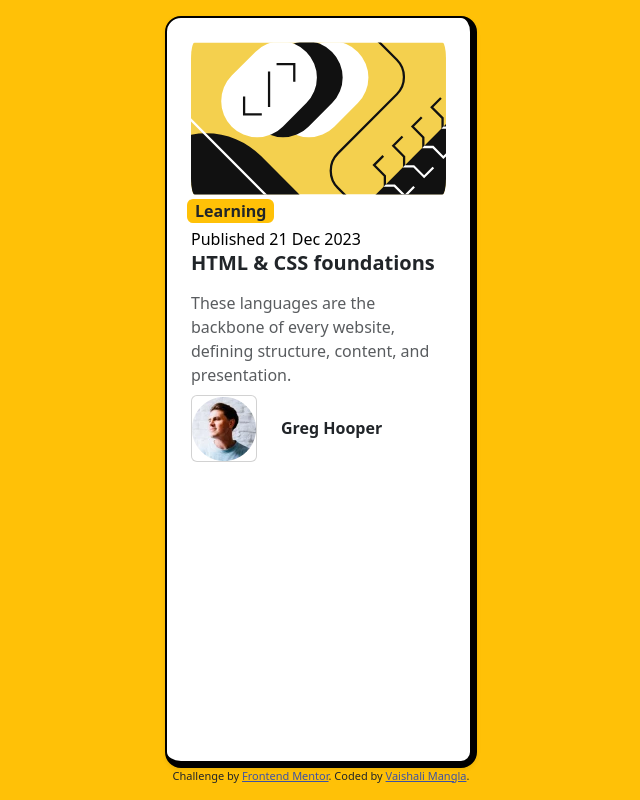
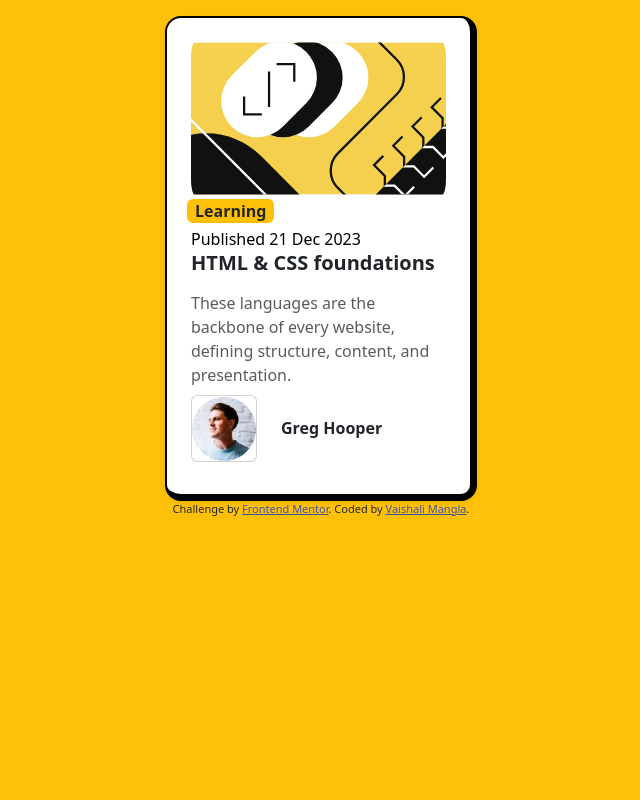
Before and after one commit to vaishalimangla/Bootstrap-blog-preview-card-main, a plain HTML site: page index.html in a window 1280 px wide. Shown: the whole page, without its empty margins (319-959 px from the left). Drawn offline with nearby package versions, Linux system fonts and the light colour scheme.

Commit message:
reduce size of inner box

```diff
--- a/index.html
+++ b/index.html
@@ -28,7 +28,7 @@
 
 </head>
 
-<body class="d-flex flex-column justify-content-center align-items-center min-vh-100 p-3 bg-warning">
+<body class="d-flex flex-column justify-content-center align-items-center min-vh-85 p-3 bg-warning">
 
   <div class="container flex-grow-1 border border-black border-2 border-right border-bottom rounded-4 bg-white shadow-sm p-4 w-25 h-25"
     style="border-width: 2px 7px 7px 2px !important;">
```
